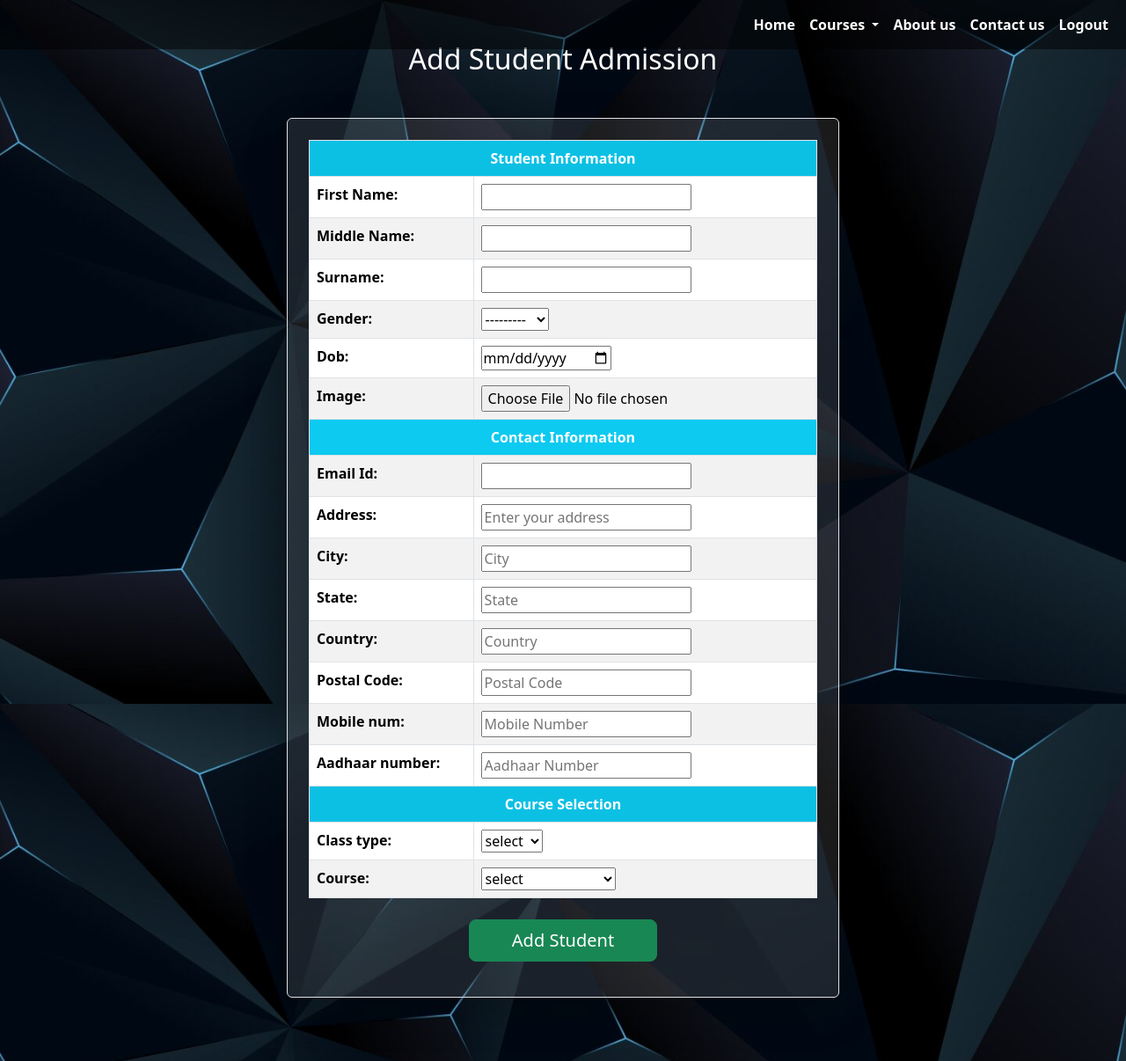
After one commit to ryanwilliamsnm1/IT_Institute_Project, a Django app: page /addmission/ in a window 1280 px wide. The commit adds this page. Shown: the whole page at 88% size. Run offline with Django 5.2, Linux system fonts and the light colour scheme; a user stored in the database is signed in; some libraries are stand-ins or nearby versions.

Commit message:
Designed admission.html and home.html pages using CSS.Developed Django models with three classes, Student_Info_Model, Student_Contact_Model, and Student_Course_Model.Implemented custom validation functions in validators.py.Updated forms.py to utilize Django’s built-in model form for student admission. Ran makemigrations and migrate commands for database setup. Defined add_student and admission_view functions in views.py. Configured URLs for the admission form and related pages. Set up image field handling in the model and configured media URLs in settings.py and project URLs.

```diff
--- a/institute_project/accounts_app/templates/registration/login.html
+++ b/institute_project/accounts_app/templates/registration/login.html
@@ -7,7 +7,7 @@
 
 <section class="p-4 bg-image"  id="sign-in-section">
     <link rel="stylesheet" href="{% static 'css/login.css' %}">
-    <div class="container d-flex align-items-center justify-content-center" style="height: 100%;" id="sign-in-container">
+    <div class="container d-flex align-items-center justify-content-center" id="sign-in-container">
         <div class="col-md-6 bg-dark p-5 bg-opacity-50 rounded">
             <form action="" method="POST" class="rounded text-white">
                 {% csrf_token %}
--- a/institute_project/accounts_app/urls.py
+++ b/institute_project/accounts_app/urls.py
@@ -4,5 +4,6 @@ from .import views
 urlpatterns = [
      path('accounts/login/',views.login_view, name='login'),
      path('sign_up/',views.sign_up, name='sign_up'),
-     path('reset/',views.resetpassword, name='reset')
+     path('reset/',views.resetpassword, name='reset'),
+     path('logout/',views.logout_view,name='logout'),
 ]
--- /dev/null
+++ b/institute_project/institute_app/forms.py
@@ -0,0 +1,34 @@
+from .models import Student_Info_Model, Student_Contact_Model, Student_Course_Model
+from django import forms
+
+class Student_Info_Form(forms.ModelForm):
+    class Meta:
+        model = Student_Info_Model
+        fields = ['first_name', 'middle_name', 'surname', 'gender', 'dob','image']
+        widgets = {
+            'dob': forms.DateInput(attrs={'type': 'date'}),
+        }
+
+
+class Student_Contact_Form(forms.ModelForm):
+    class Meta:
+        model = Student_Contact_Model
+        fields = ['email_id', 'address', 'city', 'state', 'country', 'postal_code', 'mobile_num','aadhaar_number']
+        widgets = {
+            'address': forms.TextInput(attrs={'placeholder': 'Enter your address'}),
+            'city': forms.TextInput(attrs={'placeholder': 'City'}),
+            'state': forms.TextInput(attrs={'placeholder': 'State'}),
+            'country': forms.TextInput(attrs={'placeholder': 'Country'}),
+            'postal_code': forms.TextInput(attrs={'placeholder': 'Postal Code'}),
+            'mobile_num': forms.TextInput(attrs={'placeholder': 'Mobile Number'}),
+            'aadhaar_number': forms.TextInput(attrs={'placeholder': 'Aadhaar Number'})
+        }
+
+
+class Student_Course_Form(forms.ModelForm):
+    class Meta:
+        model = Student_Course_Model
+        fields = ['class_type','course']
+        widgets = {
+            'course': forms.Select(),
+        }
--- /dev/null
+++ b/institute_project/institute_app/static/css/addmission.css
@@ -0,0 +1,13 @@
+#admission-section{
+    background-color: #cafbff;
+                            background-image: url('/static/common.jpg');
+                            background-size: cover;
+                            background-position: center;
+                            background-attachment: fixed;
+                            color: white;
+}
+
+#admission-form{
+    background-color: rgba(255, 255, 255, 0.1);
+
+}
--- /dev/null
+++ b/institute_project/institute_app/templates/addmission/addmission.html
@@ -0,0 +1,62 @@
+{% extends 'base.html' %}
+{% load static %}
+{% block title %}Admission{% endblock %}
+
+{% block content %}
+<section class="py-5" id="admission-section">
+    <link rel="stylesheet" href="{% static 'css/addmission.css' %}">
+    <h2 class="text-center mb-5">Add Student Admission</h2>
+    <div class="row justify-content-center">
+        <div class="col-lg-6 col-md-8">
+            <form action="{% url 'addstudent' %}" method="POST" enctype="multipart/form-data" class="border p-4 rounded shadow-lg"  id="admission-form">
+                {% csrf_token %}
+
+                <div class="mb-4">
+                    <table class="table table-bordered table-striped table-hover">
+                        <tbody>
+                            <tr>
+                                <td colspan="2" class="bg-info text-white text-center p-2">
+                                    <strong>Student Information</strong>
+                                </td>
+                            </tr>
+                            {{ msginfo.as_table }}
+                            <tr>
+                                <td colspan="2" class="bg-info text-white text-center p-2">
+                                    <strong>Contact Information</strong>
+                                </td>
+                            </tr>
+                            {{ msgcontact.as_table }}
+                            <tr>
+                                <td colspan="2" class="bg-info text-white text-center p-2">
+                                    <strong>Course Selection</strong>
+                                </td>
+                            </tr>
+                            {{ msgcourse.as_table }}
+                        </tbody>
+                    </table>
+                </div>
+
+                <div class="text-center mb-3">
+                    <input type="submit" value="Add Student" class="btn btn-success btn-lg px-5">
+                </div>
+            </form>
+        </div>
+    </div>
+    <div class="container mt-4">
+        {% if msgadd %}
+            <div class="alert alert-success alert-dismissible fade show" role="alert">
+                {{ msgadd }}
+            </div>
+        {% endif %}
+
+        {% if msgadd_error %}
+            <div class="alert alert-danger" role="alert">
+            <p>{{msgadd_error}}</p>
+            <p>{{errors}}</p>
+            </div>
+        {% endif %}
+    </div>
+</section>
+
+
+{% endblock %}
--- a/institute_project/institute_app/templates/home/home.html
+++ b/institute_project/institute_app/templates/home/home.html
@@ -20,7 +20,7 @@
             <div class="col-md-6 p-3">
                 <div class="card text-center p-3" id="admission-card">
                     <div class="card-body"  id="admission-card-body">
-                        <h3 class="card-title"><a class="text-decoration-none text-white" href="">Online Addmission</a></h3>
+                        <h3 class="card-title"><a class="text-decoration-none text-white" href="{% url 'addmission' %}">Online Addmission</a></h3>
                         <p class="card-text text-white">Click here to take Addmission</p>
                     </div>
                 </div>
--- a/institute_project/institute_app/urls.py
+++ b/institute_project/institute_app/urls.py
@@ -2,5 +2,7 @@ from django.urls import path
 from .import views
 
 urlpatterns = [
-     path("",views.home ,name='home')
+     path("",views.home ,name='home'),
+     path('addmission/',views.addmission_view,name='addmission'),
+     path('add/',views.add_student,name='addstudent'),
 ]
--- /dev/null
+++ b/institute_project/institute_app/validators.py
@@ -0,0 +1,5 @@
+from django.core.exceptions import ValidationError
+
+def validate_postal_code(value):
+    if not (value.isdigit() and len(value) == 6):
+        raise ValidationError('Postal code must be a 6-digit number.')
--- a/institute_project/institute_app/views.py
+++ b/institute_project/institute_app/views.py
@@ -1,8 +1,61 @@
 from django.shortcuts import render
 from django.http import HttpResponse
 from django.contrib.auth.decorators import login_required
+from .forms import Student_Info_Form, Student_Contact_Form, Student_Course_Form
+from .models import Student_Info_Model, Student_Contact_Model, Student_Course_Model
 # Create your views here.
 
 @login_required
 def  home(request):
     return render(request,'home/home.html')
+
+@login_required
+def addmission_view(request):
+    objinfo =  Student_Info_Form()
+    objcontact = Student_Contact_Form()
+    objcourse = Student_Course_Form()
+
+    return render(request,'addmission/addmission.html',{'msginfo':objinfo, "msgcontact":objcontact, "msgcourse":objcourse})
+
+@login_required
+def add_student(request):
+    try:
+        if request.method == 'POST':
+            objstudent_info = Student_Info_Form(request.POST, request.FILES)
+            objstudent_contact = Student_Contact_Form(request.POST)
+            objstudent_course = Student_Course_Form(request.POST)
+
+            if objstudent_info.is_valid() and objstudent_contact.is_valid() and objstudent_course.is_valid():
+                # Save the student info first
+                student_info = objstudent_info.save()
+
+                # Now create the contact and course instances, linking to the student
+                contact = objstudent_contact.save(commit=False)
+                contact.student = student_info  # Set the foreign key
+                contact.save()
+
+                course = objstudent_course.save(commit=False)
+                course.student = student_info  # Set the foreign key
+                course.save()
+
+                return render(request, 'addmission/addmission.html', {
+                    'msgadd': 'Added Successfully, please Note your Student id ' + str(student_info.id)
+                })
+            else:
+                # If forms are not valid, pass the errors to the template
+                return render(request, 'addmission/addmission.html', {
+                    'msgadd_error': 'Unsuccessful, please check the details you have entered',
+                    'errors': {
+                        'info_errors': objstudent_info.errors,
+                        'contact_errors': objstudent_contact.errors,
+                        'course_errors': objstudent_course.errors
+                    }
+                })
+        else:
+            # Handle the case where the method is not POST (e.g., GET request)
+            return render(request, 'addmission/addmission.html')
+    except Exception as e:
+        # Handle any unforeseen exceptions
+        return render(request, 'addmission/addmission.html', {
+            'msgadd_error': 'An unexpected error occurred: ' + str(e)
+        })
--- a/institute_project/institute_project/settings.py
+++ b/institute_project/institute_project/settings.py
@@ -135,3 +135,6 @@ LOGIN_REDIRECT_URL = 'home'
 LOGOUT_REDIRECT_URL = 'login'
 
 CRISPY_TEMPLATE_PACK = 'bootstrap5'
+
+MEDIA_URL= '/images/'
+MEDIA_ROOT = os.path.join(BASE_DIR,'media/')
--- a/institute_project/institute_project/urls.py
+++ b/institute_project/institute_project/urls.py
@@ -16,6 +16,8 @@ Including another URLconf
 """
 from django.contrib import admin
 from django.urls import path,include
+from django.conf import settings
+from django.conf.urls.static import static
 
 urlpatterns = [
     path('admin/', admin.site.urls),
@@ -24,3 +26,5 @@ urlpatterns = [
     path('basic/',include('basic_info_app.urls')),
     path('accounts/',include('accounts_app.urls'))
 ]
+
+urlpatterns += static(settings.MEDIA_URL,document_root = settings.MEDIA_ROOT)
```
Also changed, not shown: institute_project/accounts_app/views.py (+6 -2 lines), institute_project/institute_app/models.py (+97 -0 lines), institute_project/institute_app/static/css/home.css (added, +19 -0 lines), institute_project/db.sqlite3, institute_project/institute_app/migrations/0001_initial.py (added), institute_project/media/images/srk.jpg (added), institute_project/media/images/srk_Hc1MdR0.jpg (added).
